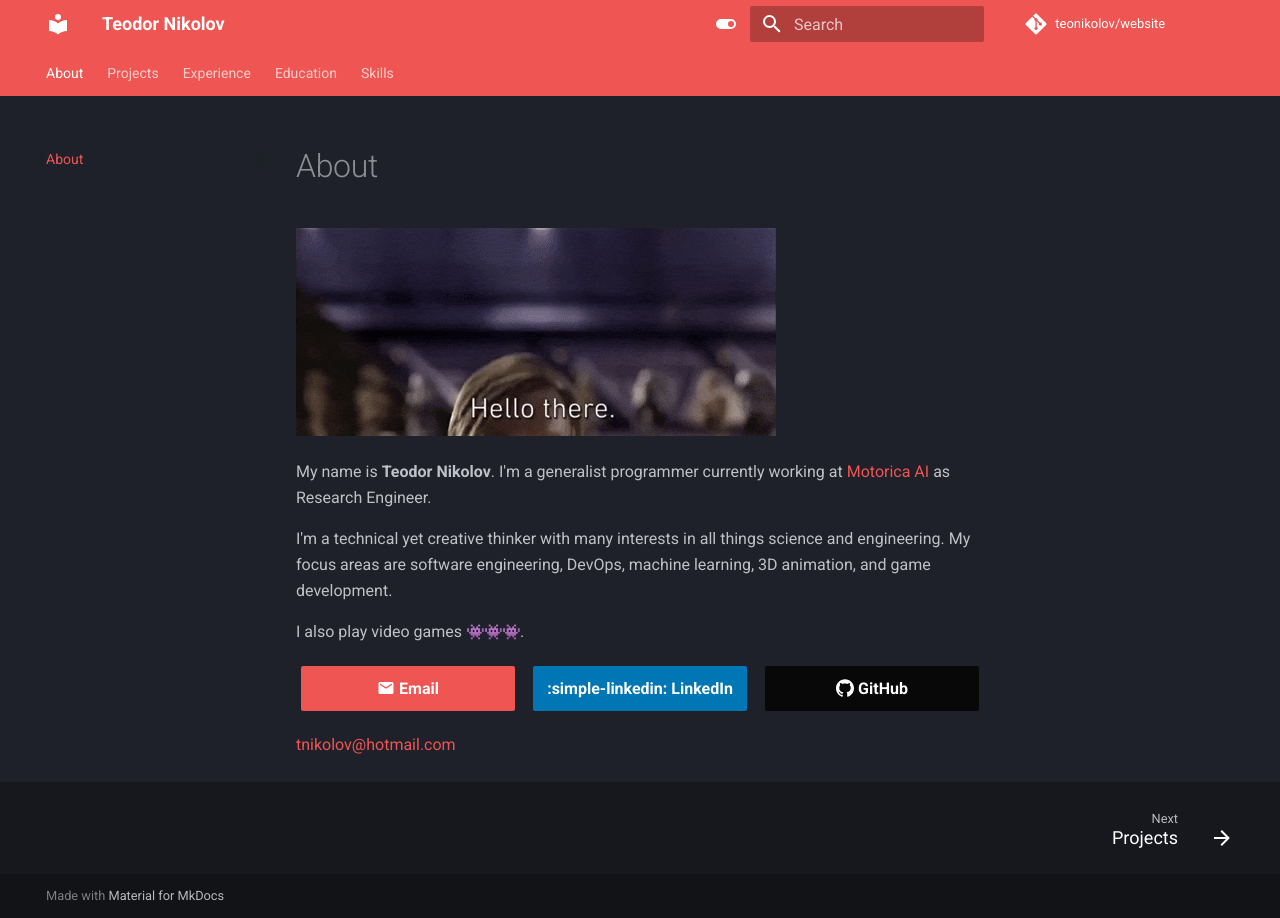
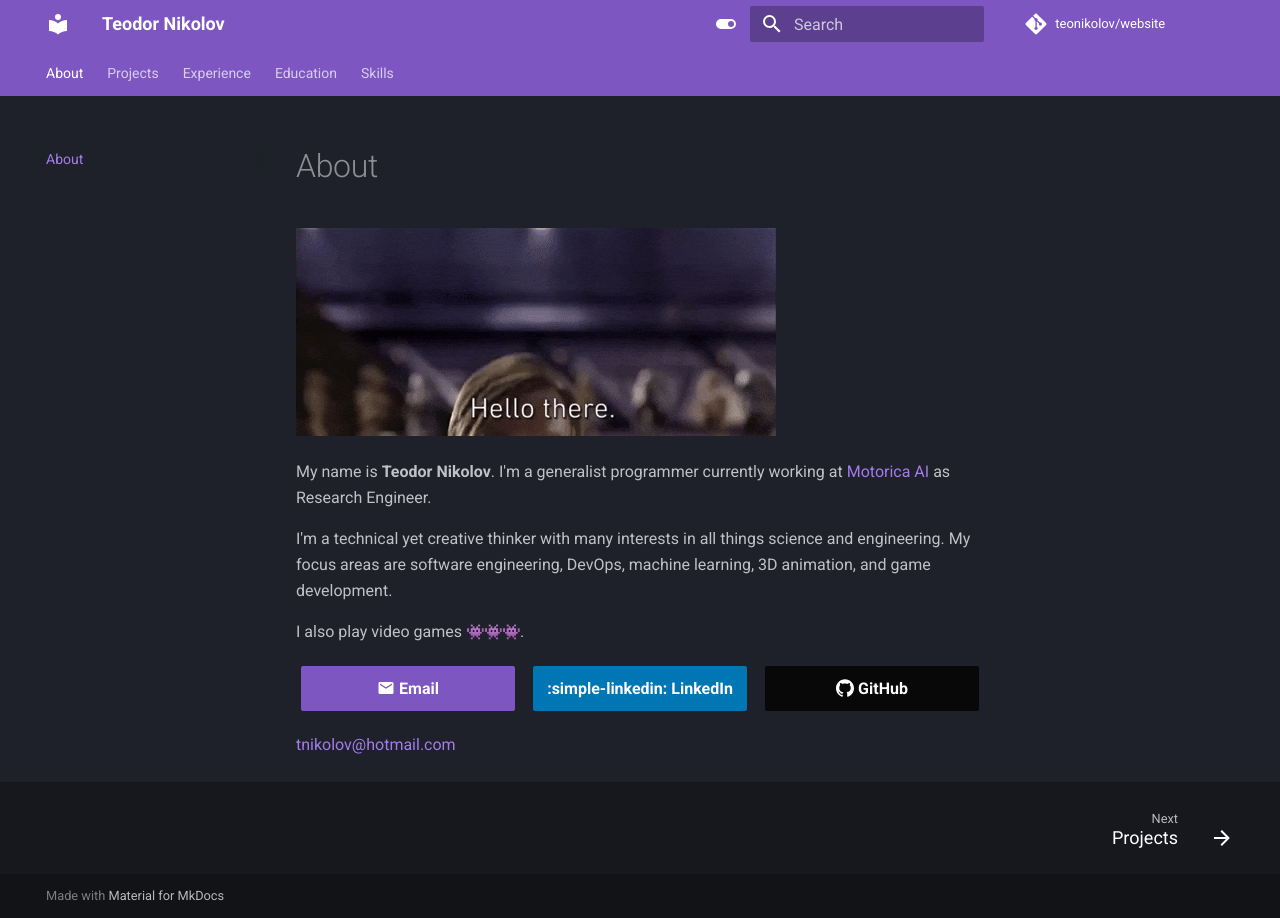
Before and after one commit to TeoNikolov/website, an MkDocs documentation site: the page built from docs/index.md, in a window 1280 px wide. Built offline with MkDocs 1.6.1 and Material for MkDocs 9.7.7, drawn with Linux system fonts in a browser that asks for light colours; emoji names are drawn with the system emoji font; comment, search, counter and statistics services are not loaded.

Commit message:
Update color

```diff
--- a/mkdocs.yml
+++ b/mkdocs.yml
@@ -10,8 +10,8 @@ theme:
   name: material
   palette:
     - scheme: slate
-      primary: red
-      accent: red
+      primary: deep purple
+      accent: deep purple
       toggle:
         icon: material/toggle-switch
         name: Switch to light mode
```
